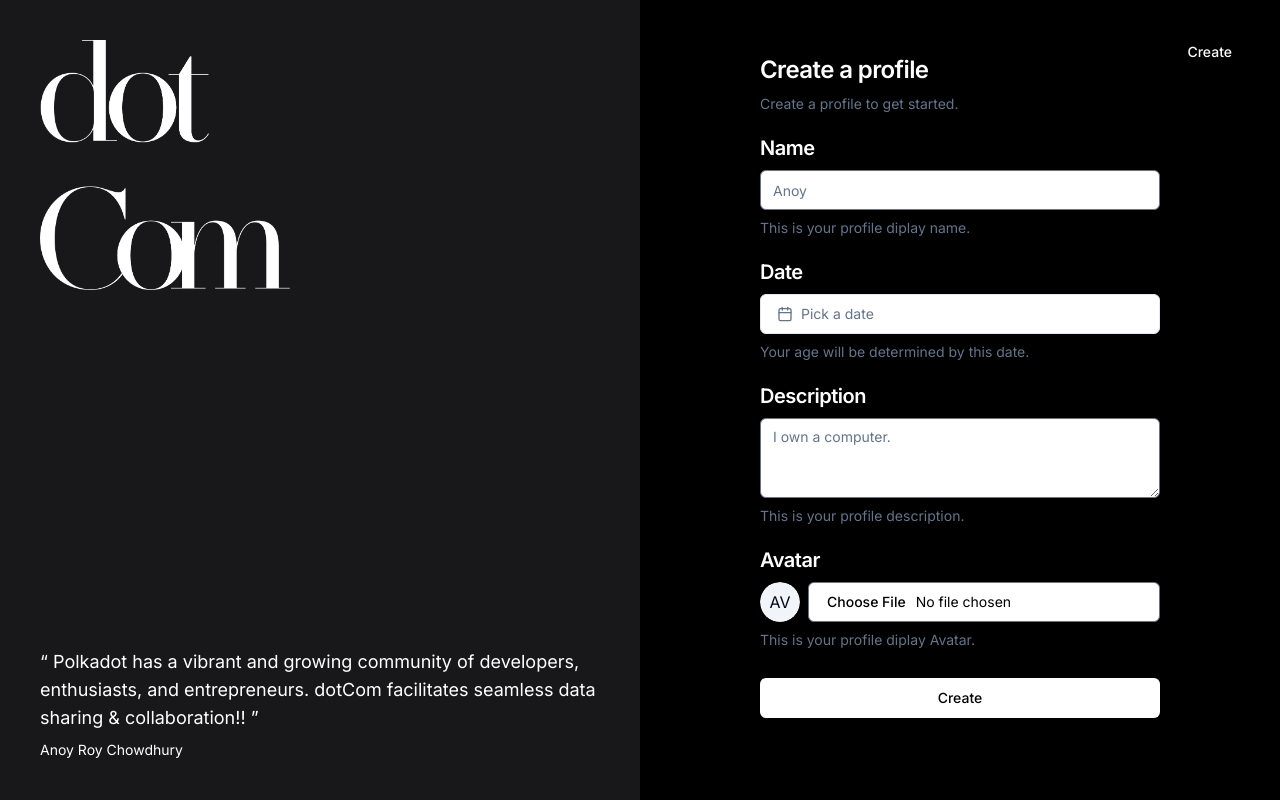
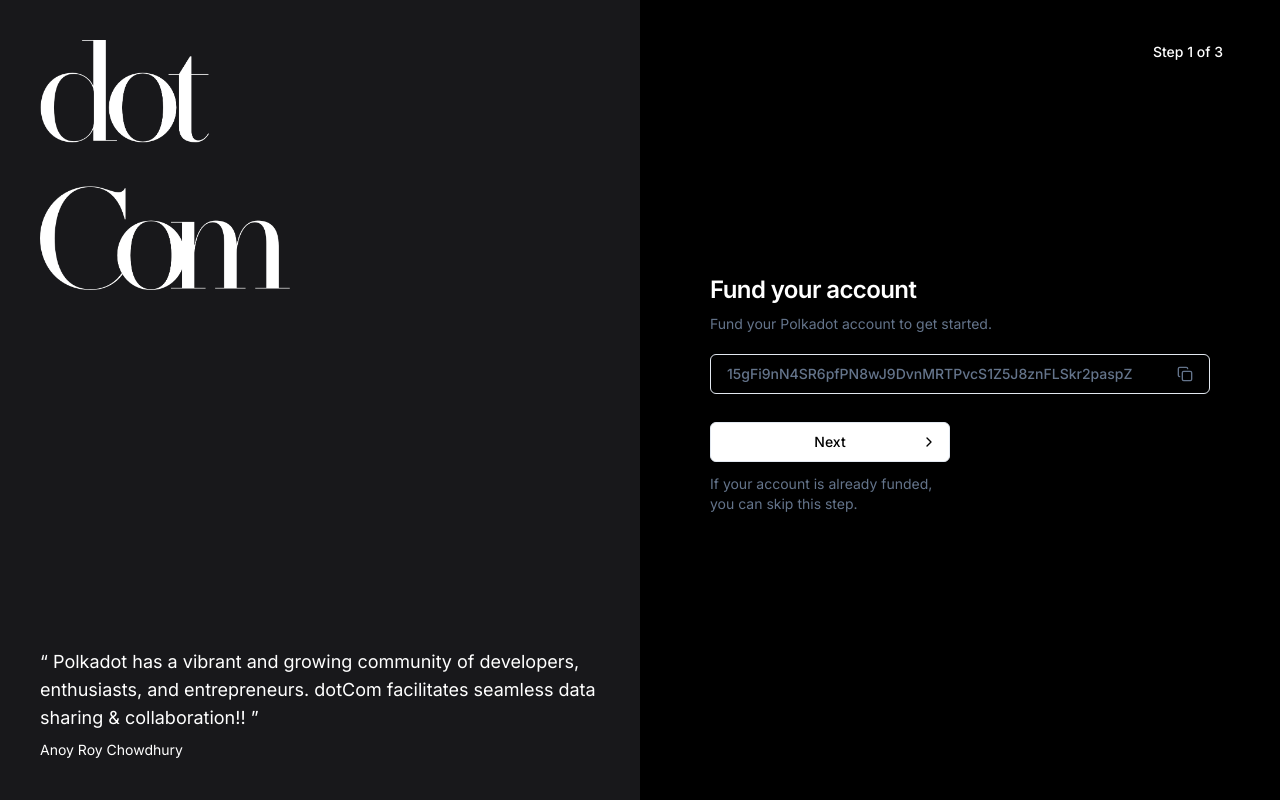
Before and after one commit to ragingrahul/Polkadot-APAC-Project, a Next.js app: page / in a window 1280 px wide. Both pictures are taken after a click on the button "Sign In with Email". Built offline with nearby package versions, Linux system fonts and the light colour scheme.

Commit message:
Added Steps to fund your wallet

```diff
--- a/app/components/Onboarding/ConnectSection.js
+++ b/app/components/Onboarding/ConnectSection.js
@@ -6,7 +6,11 @@
 import { cn } from "@/lib/utils";
 import { buttonVariants } from "@/components/ui/button";
 import { useDispatch } from "react-redux";
-import { setOpenCreateModal } from "@/redux/defaultSlice";
+import {
+  initiateOnboarding,
+  setEvmAddress,
+  setPolkadotAddress,
+} from "@/redux/defaultSlice";
 import { Input } from "@/components/ui/input";
 import { Wallet2 } from "lucide-react";
 
@@ -19,7 +23,11 @@
     setIsLoading(true);
     setTimeout(() => {
       setIsLoading(false);
-      dispatch(setOpenCreateModal(true));
+      dispatch(initiateOnboarding());
+      dispatch(
+        setPolkadotAddress("15gFi9nN4SR6pfPN8wJ9DvnMRTPvcS1Z5J8znFLSkr2paspZ")
+      );
+      dispatch(setEvmAddress("0x14D8e2C3A03f3708dA1a04002F91B953FB9853CC"));
     }, 1000);
   };
 
--- a/app/components/Onboarding/CreateProfile.js
+++ b/app/components/Onboarding/CreateProfile.js
@@ -3,7 +3,7 @@
 import { Input } from "@/components/ui/input";
 import { Textarea } from "@/components/ui/textarea";
 import { format, subYears } from "date-fns";
-import { Calendar as CalendarIcon } from "lucide-react";
+import { Calendar as CalendarIcon, ChevronLeft } from "lucide-react";
 
 import { cn } from "@/lib/utils";
 import { Button } from "@/components/ui/button";
@@ -17,6 +17,8 @@
 import { Icons } from "@/components/ui/icons";
 import Link from "next/link";
 import { buttonVariants } from "@/components/ui/button";
+import { useDispatch } from "react-redux";
+import { previousOnboardingStep } from "@/redux/defaultSlice";
 
 const CreateProfile = () => {
   const [name, setName] = React.useState();
@@ -25,6 +27,7 @@
   const [avatar, setAvatar] = React.useState();
   const [isLoading, setIsLoading] = React.useState(false);
   const maxDate = subYears(new Date(), 18);
+  const dispatch = useDispatch();
 
   return (
     <div className="bg-black relative flex-col justify-center items-center flex">
@@ -35,10 +38,10 @@
             href="#"
             className={cn(
               buttonVariants({ variant: "ghost" }),
-              "absolute right-4 top-4 md:right-8 md:top-8 text-white hover:bg-black hover:text-gray-300"
+              "absolute right-8 top-8 text-white hover:bg-black hover:text-gray-300 w-[120px]"
             )}
           >
-            Create
+            Step 3 of 3
           </Link>
         </div>
 
@@ -163,15 +166,31 @@
           </p>
         </div>
 
-        {/* Create Button */}
+        {/* Create Button & Previous Button */}
+        <div className="flex justify-between mt-7">
+          <Button
+            className={cn(
+              buttonVariants({ variant: "outline" }),
+              "bg-white text-black hover:bg-gray-300 hover:text-black w-[190px] relative"
+            )}
+            onClick={() => {
+              dispatch(previousOnboardingStep());
+            }}
+          >
+            <ChevronLeft className="absolute left-3 w-4" />
+            Previous
+          </Button>
           <Button
             disabled={isLoading}
-          className="bg-white text-black hover:bg-gray-300 hover:text-black my-7"
+            className="bg-white text-black hover:bg-gray-300 hover:text-black w-[190px]"
             onClick={() => setIsLoading(true)}
           >
-          {isLoading && <Icons.spinner className="mr-2 h-4 w-4 animate-spin" />}
+            {isLoading && (
+              <Icons.spinner className="mr-2 h-4 w-4 animate-spin" />
+            )}
             Create
           </Button>
+        </div>
       </div>
     </div>
   );
--- /dev/null
+++ b/app/components/Onboarding/EvmAddress.js
@@ -0,0 +1,94 @@
+import React from "react";
+import Link from "next/link";
+import { cn } from "@/lib/utils";
+import { buttonVariants } from "@/components/ui/button";
+import { useDispatch, useSelector } from "react-redux";
+import { Button } from "@/components/ui/button";
+import { Copy, ChevronRight, ChevronLeft } from "lucide-react";
+import {
+  nextOnboardingStep,
+  previousOnboardingStep,
+} from "@/redux/defaultSlice";
+
+const EVMAddress = () => {
+  const EvmAddress = useSelector((state) => state.default.evmAddress);
+  const dispatch = useDispatch();
+  return (
+    <div className="bg-black relative flex-col justify-center items-center flex">
+      <div className="px-20 flex flex-col justify-center">
+        {/* Steps Section */}
+        <div className="absolute top-0 right-0">
+          <Link
+            href="#"
+            className={cn(
+              buttonVariants({ variant: "ghost" }),
+              "absolute right-8 top-8 text-white hover:bg-black hover:text-gray-300 w-[120px]"
+            )}
+          >
+            Step 2 of 3
+          </Link>
+        </div>
+
+        <div className="flex flex-col space-y-2">
+          {/* Fund Account Section */}
+          <h1 className="text-2xl font-semibold tracking-tight text-white">
+            Fund your account
+          </h1>
+          <p className="text-sm text-muted-foreground">
+            Fund your Ethereum ERC-20 account to get started.
+          </p>
+        </div>
+
+        {/* Copy Address Section */}
+        <Button
+          className={cn(
+            buttonVariants({ variant: "outline" }),
+            "bg-transparent text-muted-foreground hover:bg-zinc-900 hover:text-white w-[500px] justify-between mt-5"
+          )}
+          onClick={() => {
+            navigator.clipboard.writeText(EvmAddress);
+            alert("Copied EVM Address to clipboard");
+          }}
+        >
+          {EvmAddress}
+          <Copy className="w-4" />
+        </Button>
+
+        {/* Next Button & Previous Button */}
+        <div className="flex justify-between mt-7">
+          <Button
+            className={cn(
+              buttonVariants({ variant: "outline" }),
+              "bg-white text-black hover:bg-gray-300 hover:text-black w-[240px] relative"
+            )}
+            onClick={() => {
+              dispatch(previousOnboardingStep());
+            }}
+          >
+            <ChevronLeft className="absolute left-3 w-4" />
+            Previous
+          </Button>
+          <Button
+            className={cn(
+              buttonVariants({ variant: "outline" }),
+              "bg-white text-black hover:bg-gray-300 hover:text-black w-[240px] relative"
+            )}
+            onClick={() => {
+              dispatch(nextOnboardingStep());
+            }}
+          >
+            Next
+            <ChevronRight className="absolute right-3 w-4" />
+          </Button>
+        </div>
+
+        {/* Info */}
+        <p className="text-left text-sm text-muted-foreground my-3">
+          If your account is already funded, <br /> you can skip this step.
+        </p>
+      </div>
+    </div>
+  );
+};
+
+export default EVMAddress;
--- a/app/components/Onboarding/Onboarding_1.js
+++ b/app/components/Onboarding/Onboarding_1.js
@@ -3,13 +3,19 @@
 import ConnectSection from "./ConnectSection";
 import CreateProfile from "./CreateProfile";
 import { useSelector } from "react-redux";
+import PolkadotAddress from "./PolkadotAddress";
+import EVMAddress from "./EvmAddress";
 
 const Onboarding_1 = () => {
   const openCreateModal = useSelector((state) => state.default.openCreateModal);
+  const currentStep = useSelector((state) => state.default.onBoardingStep);
   return (
     <div className="w-screen h-screen grid grid-cols-2 grid-rows-1">
       <LeftSection />
-      {openCreateModal ? <CreateProfile /> : <ConnectSection />}
+      {currentStep === 0 && <ConnectSection />}
+      {currentStep === 1 && <PolkadotAddress />}
+      {currentStep === 2 && <EVMAddress />}
+      {currentStep === 3 && <CreateProfile />}
     </div>
   );
 };
--- /dev/null
+++ b/app/components/Onboarding/PolkadotAddress.js
@@ -0,0 +1,81 @@
+import React from "react";
+import Link from "next/link";
+import { cn } from "@/lib/utils";
+import { buttonVariants } from "@/components/ui/button";
+import { useDispatch, useSelector } from "react-redux";
+import { Button } from "@/components/ui/button";
+import { Copy, ChevronRight, ChevronLeft } from "lucide-react";
+import {
+  nextOnboardingStep,
+  previousOnboardingStep,
+} from "@/redux/defaultSlice";
+
+const PolkadotAddress = () => {
+  const polkadotAddress = useSelector((state) => state.default.polkadotAddress);
+  const dispatch = useDispatch();
+  return (
+    <div className="bg-black relative flex-col justify-center items-center flex">
+      <div className="px-20 flex flex-col justify-center">
+        {/* Steps Section */}
+        <div className="absolute top-0 right-0">
+          <Link
+            href="#"
+            className={cn(
+              buttonVariants({ variant: "ghost" }),
+              "absolute right-8 top-8 text-white hover:bg-black hover:text-gray-300 w-[120px]"
+            )}
+          >
+            Step 1 of 3
+          </Link>
+        </div>
+        <div className="flex flex-col space-y-2">
+          {/* Fund Account Section */}
+          <h1 className="text-2xl font-semibold tracking-tight text-white">
+            Fund your account
+          </h1>
+          <p className="text-sm text-muted-foreground">
+            Fund your Polkadot account to get started.
+          </p>
+        </div>
+
+        {/* Copy Address Section */}
+        <Button
+          className={cn(
+            buttonVariants({ variant: "outline" }),
+            "bg-transparent text-muted-foreground hover:bg-zinc-900 hover:text-white w-[500px] justify-between mt-5"
+          )}
+          onClick={() => {
+            navigator.clipboard.writeText(polkadotAddress);
+            alert("Copied Polkadot Address to clipboard");
+          }}
+        >
+          {polkadotAddress}
+          <Copy className="w-4" />
+        </Button>
+
+        {/*  Previous Button */}
+        <div className="flex justify-between mt-7">
+          <Button
+            className={cn(
+              buttonVariants({ variant: "outline" }),
+              "bg-white text-black hover:bg-gray-300 hover:text-black w-[240px] relative"
+            )}
+            onClick={() => {
+              dispatch(nextOnboardingStep());
+            }}
+          >
+            Next
+            <ChevronRight className="absolute right-3 w-4" />
+          </Button>
+        </div>
+
+        {/* Info */}
+        <p className="text-left text-sm text-muted-foreground my-3">
+          If your account is already funded, <br /> you can skip this step.
+        </p>
+      </div>
+    </div>
+  );
+};
+
+export default PolkadotAddress;
--- a/redux/defaultSlice.js
+++ b/redux/defaultSlice.js
@@ -1,17 +1,39 @@
 import { createSlice } from "@reduxjs/toolkit";
 
 const initialState = {
-  openCreateModal: false,
+  polkadotAddress: null,
+  evmAddress: null,
+  onBoardingStep: 0,
 };
 
 export const defaultSlice = createSlice({
   name: "default",
   initialState,
   reducers: {
-    setOpenCreateModal: (state, action) => {
-      state.openCreateModal = action.payload;
+    setPolkadotAddress: (state, action) => {
+      state.polkadotAddress = action.payload;
+    },
+    setEvmAddress: (state, action) => {
+      state.evmAddress = action.payload;
+    },
+    initiateOnboarding: (state) => {
+      state.onBoardingStep = 1;
+    },
+    previousOnboardingStep: (state) => {
+      if (state.onBoardingStep > 1)
+        state.onBoardingStep = state.onBoardingStep - 1;
+    },
+    nextOnboardingStep: (state) => {
+      if (state.onBoardingStep < 3)
+        state.onBoardingStep = state.onBoardingStep + 1;
     },
   },
 });
 
-export const { setOpenCreateModal } = defaultSlice.actions;
+export const {
+  setPolkadotAddress,
+  setEvmAddress,
+  initiateOnboarding,
+  previousOnboardingStep,
+  nextOnboardingStep,
+} = defaultSlice.actions;
```
Lines whose indentation alone changed are shown as unchanged.
